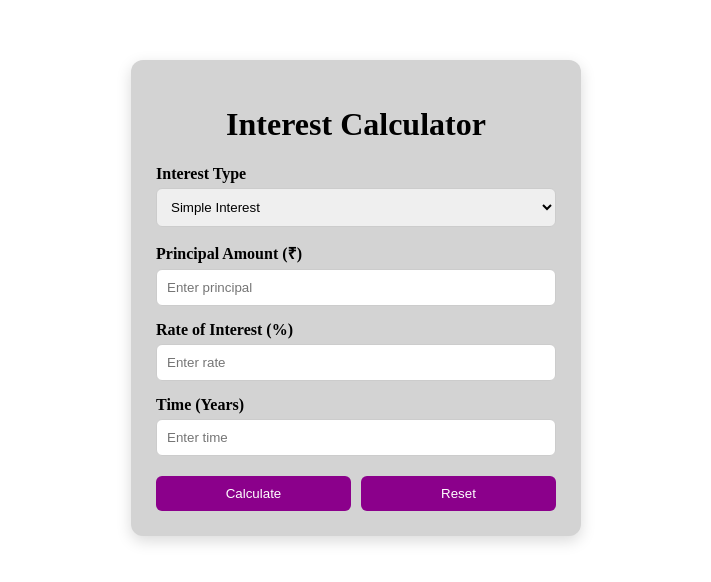
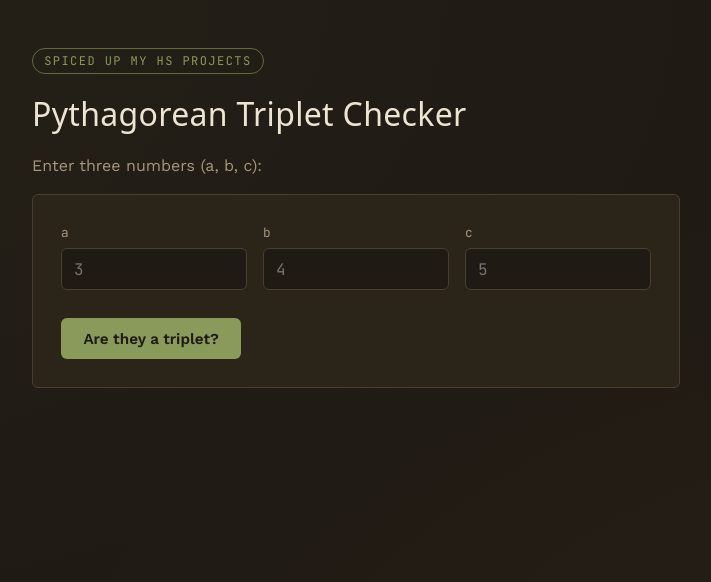
Before and after one commit to pachagolchowdhury-beep/deaddoe, a plain HTML site: page index.html in a window 1280 px wide. Shown: the whole page, without its empty margins (284-995 px from the left). Drawn offline with nearby package versions, Linux system fonts and the light colour scheme; a web font is replaced by a local one.

Commit message:
Pythagorean Triplet Checker

```diff
--- a/index.html
+++ b/index.html
@@ -3,40 +3,50 @@
 <head>
 <meta charset="UTF-8">
 <meta name="viewport" content="width=device-width, initial-scale=1.0">
-    <title>Interest Calculator</title>
+<title>Pythagorean Triplet Checker</title>
+
+<link rel="preconnect" href="https://fonts.googleapis.com">
+<link rel="preconnect" href="https://fonts.gstatic.com" crossorigin>
+<link href="https://fonts.googleapis.com/css2?family=Kablammo&display=swap" rel="stylesheet">
+
 <link rel="stylesheet" href="style.css">
+<style>
+  /* Kablammo just for the heading — everything else stays on the template */
+  h1.kablammo {
+    font-family: "Kablammo", system-ui;
+    font-optical-sizing: auto;
+    font-weight: 400;
+    font-variation-settings: "MORF" 0;
+  }
+</style>
 </head>
 <body>
+  <div class="page">
+    <span class="eyebrow">spiced up my hs projects</span>
+    <h1 class="kablammo">Pythagorean Triplet Checker</h1>
+    <p>Enter three numbers (a, b, c):</p>
 
-<div class="container">
-
-    <h1> Interest Calculator</h1>
-
-    <label>Interest Type</label>
-    <select id="type">
-        <option>Simple Interest</option>
-        <option>Compound Interest</option>
-    </select>
-
-    <label>Principal Amount (₹)</label>
-    <input type="number" id="p" min="0" placeholder="Enter principal">
-
-    <label>Rate of Interest (%)</label>
-    <input type="number" id="r" min="0" step="0.01" placeholder="Enter rate">
-
-    <label>Time (Years)</label>
-    <input type="number" id="t" min="0" step="0.01" placeholder="Enter time">
-
-    <div class="buttons">
-        <button onclick="calculate()">Calculate</button>
-        <button onclick="resetFields()">Reset</button>
+    <div class="card">
+      <div class="field-row">
+        <div>
+          <label for="a">a</label>
+          <input type="number" id="a" placeholder="3">
+        </div>
+        <div>
+          <label for="b">b</label>
+          <input type="number" id="b" placeholder="4">
+        </div>
+        <div>
+          <label for="c">c</label>
+          <input type="number" id="c" placeholder="5">
+        </div>
       </div>
 
+      <button onclick="Pytha()">Are they a triplet?</button>
       <div id="result" class="result"></div>
-
+    </div>
   </div>
 
   <script src="script.js"></script>
-
 </body>
 </html>
--- a/script.js
+++ b/script.js
@@ -1,63 +1,43 @@
-function calculate(){
+function Pytha() {
+    // Get raw input values
+    const aVal = document.getElementById("a").value;
+    const bVal = document.getElementById("b").value;
+    const cVal = document.getElementById("c").value;
 
-    const p = Number(document.getElementById("p").value);
-    const r = Number(document.getElementById("r").value);
-    const t = Number(document.getElementById("t").value);
-    const type = document.getElementById("type").value;
+    const resultElement = document.getElementById("result");
 
-    const result = document.getElementById("result");
+    const a = Number(aVal);
+    const b = Number(bVal);
+    const c = Number(cVal);
 
-    // Validation
-    if(!p || !r || !t){
-        result.style.display = "block";
-        result.innerHTML = "⚠ Please fill all fields.";
-        return;
+
+
+    // Find the largest number (hypotenuse)
+    const max = Math.max(a, b, c);
+    let sumOfSquares;
+
+    // Check if c is the hypotenuse
+    if (max === c) {
+        sumOfSquares = a * a + b * b;
+    }
+    // Check if b is the hypotenuse
+    else if (max === b) {
+        sumOfSquares = a * a + c * c;
+    }
+    // Else, a must be the hypotenuse
+    else {
+        sumOfSquares = b * b + c * c;
     }
 
-    if(p <= 0 || r <= 0 || t <= 0){
-        result.style.display = "block";
-        result.innerHTML = "⚠ Values must be greater than zero.";
-        return;
+    // Compare sum of squares to hypotenuse squared
+    const isTriplet = (sumOfSquares === max * max);
+
+    // Display result using the template's result states
+    if (isTriplet) {
+        resultElement.textContent = `Yes! (${a}, ${b}, ${c}) is a Pythagorean triplet!`;
+        resultElement.className = "result show success";
+    } else {
+        resultElement.textContent = `No! (${a}, ${b}, ${c}) is NOT a Pythagorean triplet.`;
+        resultElement.className = "result show fail";
     }
-
-    let interest;
-
-    if(type === "Simple Interest"){
-        interest = (p*r*t)/100;
-    }
-    else{
-        interest = p*Math.pow((1+r/100),t)-p;
-    }
-
-    const total = p + interest;
-
-    result.style.display="block";
-
-    result.innerHTML = `
-        <h3>Calculation Result</h3>
-
-        <p><b>Interest:</b> ₹${interest.toLocaleString("en-IN",{minimumFractionDigits:2})}</p>
-
-        <p><b>Total Amount:</b> ₹${total.toLocaleString("en-IN",{minimumFractionDigits:2})}</p>
-    `;
 }
-
-function resetFields(){
-
-    document.getElementById("p").value="";
-    document.getElementById("r").value="";
-    document.getElementById("t").value="";
-    document.getElementById("type").selectedIndex=0;
-
-    const result=document.getElementById("result");
-    result.style.display="none";
-    result.innerHTML="";
-}
-
-document.querySelectorAll("input").forEach(input => {
-    input.addEventListener("keydown", function(event) {
-        if (event.key === "Enter") {
-            calculate();
-        }
-    });
-});
--- a/style.css
+++ b/style.css
@@ -1,64 +1,199 @@
-body{
-    margin:0;
-    padding:0;
-    font-family:'Times New Roman', Times, serif,sans-serif;
-    background:white;
+/* ==========================================================================
+
+   ========================================================================== */
+
+@import url('https://fonts.googleapis.com/css2?family=Spectral:ital,wght@0,400;0,500;0,600;1,400&family=Work+Sans:wght@400;500;600&family=JetBrains+Mono:wght@400;500&display=swap');
+
+:root {
+  /* --- color tokens ------------------------------------------------- */
+  --soil:        #1F1A14;   /* page background */
+  --bark:        #2B2419;   /* card / surface background */
+  --bark-light:  #362D1F;   /* hover / raised surface */
+  --sand:        #EDE4D3;   /* primary text */
+  --sand-dim:    #A8977E;   /* muted / secondary text */
+  --moss:        #8A9A5B;   /* accent — success, primary actions */
+  --moss-dim:    #5E6B3E;
+  --ochre:       #C17F3E;   /* accent — highlight, warnings, focus */
+  --rust:        #A64B34;   /* accent — errors */
+  --border:      #4A3F2F;
+
+  /* --- type tokens ---------------------------------------------------- */
+  --font-display: 'Spectral', Georgia, serif;
+  --font-body:    'Work Sans', system-ui, sans-serif;
+  --font-mono:    'JetBrains Mono', 'Courier New', monospace;
+
+  /* --- layout tokens ---------------------------------------------------- */
+  --radius:  6px;
+  --space-1: 0.5rem;
+  --space-2: 1rem;
+  --space-3: 1.75rem;
+  --space-4: 3rem;
+  --max-w:   680px;
 }
 
-.container{
-    width:400px;
-    margin:60px auto;
-    background:#D3D3D3;
-    padding:25px;
-    border-radius:12px;
-    box-shadow:0 5px 15px rgba(0,0,0,0.15);
+/* --- reset / base ------------------------------------------------------- */
+* { box-sizing: border-box; }
+
+html, body {
+  margin: 0;
+  padding: 0;
+  background: var(--soil);
+  color: var(--sand);
+  font-family: var(--font-body);
+  line-height: 1.5;
 }
 
-h1{
-    text-align:center;
+body {
+  min-height: 100vh;
+  background-image:
+    radial-gradient(ellipse at top left, rgba(138,154,91,0.06), transparent 55%),
+    radial-gradient(ellipse at bottom right, rgba(193,127,62,0.06), transparent 55%);
 }
 
-label{
-    display:block;
-    margin-top:15px;
-    font-weight:bold;
+h1, h2, h3 {
+  font-family: var(--font-display);
+  font-weight: 600;
+  color: var(--sand);
+  margin: 0 0 var(--space-2);
+  letter-spacing: 0.01em;
 }
 
-input,
-select{
-    width:100%;
-    padding:10px;
-    margin-top:5px;
-    border-radius:6px;
-    border:1px solid #ccc;
-    box-sizing:border-box;
+h1 { font-size: 2rem; }
+h2 { font-size: 1.35rem; font-style: italic; font-weight: 400; color: var(--ochre); }
+
+p { color: var(--sand-dim); margin: 0 0 var(--space-2); }
+
+a { color: var(--ochre); }
+
+/* --- layout shell --------------------------------------------------- */
+.page {
+  max-width: var(--max-w);
+  margin: 0 auto;
+  padding: var(--space-4) var(--space-2);
 }
 
-.buttons{
-    display:flex;
-    gap:10px;
-    margin-top:20px;
+.eyebrow {
+  display: inline-block;
+  font-family: var(--font-mono);
+  font-size: 0.75rem;
+  letter-spacing: 0.12em;
+  text-transform: uppercase;
+  color: var(--moss);
+  border: 1px solid var(--moss-dim);
+  border-radius: 999px;
+  padding: 0.2rem 0.7rem;
+  margin-bottom: var(--space-2);
 }
 
-button{
-    flex:1;
-    padding:10px;
-    border:none;
-    border-radius:6px;
-    cursor:pointer;
-    background:#8B008B;
-    color:white;
+/* --- card / surface --------------------------------------------------- */
+.card {
+  background: var(--bark);
+  border: 1px solid var(--border);
+  border-radius: var(--radius);
+  padding: var(--space-3);
+  margin-bottom: var(--space-3);
 }
 
-button:hover{
-    background:#FFF0F5;
+/* --- form elements --------------------------------------------------- */
+label {
+  display: block;
+  font-family: var(--font-mono);
+  font-size: 0.8rem;
+  color: var(--sand-dim);
+  margin-bottom: 0.35rem;
 }
 
-.result{
-    margin-top:20px;
-    padding:15px;
-    background:#DDA0DD;
-    border-radius:8px;
-    text-align:center;
-    display:none;
+input[type="number"],
+input[type="text"] {
+  width: 100%;
+  background: var(--soil);
+  border: 1px solid var(--border);
+  border-radius: var(--radius);
+  color: var(--sand);
+  font-family: var(--font-mono);
+  font-size: 1rem;
+  padding: 0.6rem 0.75rem;
+  transition: border-color 0.15s ease;
 }
+
+input:focus {
+  outline: none;
+  border-color: var(--ochre);
+  box-shadow: 0 0 0 3px rgba(193,127,62,0.18);
+}
+
+.field-row {
+  display: grid;
+  grid-template-columns: repeat(3, 1fr);
+  gap: var(--space-2);
+  margin-bottom: var(--space-3);
+}
+
+button {
+  font-family: var(--font-body);
+  font-weight: 600;
+  font-size: 0.95rem;
+  color: var(--soil);
+  background: var(--moss);
+  border: none;
+  border-radius: var(--radius);
+  padding: 0.7rem 1.4rem;
+  cursor: pointer;
+  transition: background 0.15s ease, transform 0.1s ease;
+}
+
+button:hover  { background: #9DAF69; }
+button:active { transform: translateY(1px); }
+
+button.secondary {
+  background: transparent;
+  color: var(--sand-dim);
+  border: 1px solid var(--border);
+}
+
+button.secondary:hover {
+  background: var(--bark-light);
+  color: var(--sand);
+}
+
+/* --- result states --------------------------------------------------- */
+.result {
+  font-family: var(--font-mono);
+  border-radius: var(--radius);
+  padding: var(--space-2);
+  margin-top: var(--space-2);
+  border: 1px solid var(--border);
+  display: none;
+}
+
+.result.show { display: block; }
+
+.result.success {
+  border-color: var(--moss-dim);
+  background: rgba(138,154,91,0.08);
+  color: var(--moss);
+}
+
+.result.fail {
+  border-color: var(--rust);
+  background: rgba(166,75,52,0.08);
+  color: #D48B77;
+}
+
+/* --- footer / meta --------------------------------------------------- */
+.meta {
+  font-family: var(--font-mono);
+  font-size: 0.75rem;
+  color: var(--sand-dim);
+  text-align: center;
+  margin-top: var(--space-4);
+}
+
+/* --- utility --------------------------------------------------- */
+.center { text-align: center; }
+.flex-between { display: flex; align-items: center; justify-content: space-between; gap: var(--space-2); }
+
+@media (max-width: 480px) {
+  .field-row { grid-template-columns: 1fr; }
+  h1 { font-size: 1.6rem; }
+}
```
Lines whose indentation alone changed are shown as unchanged.
